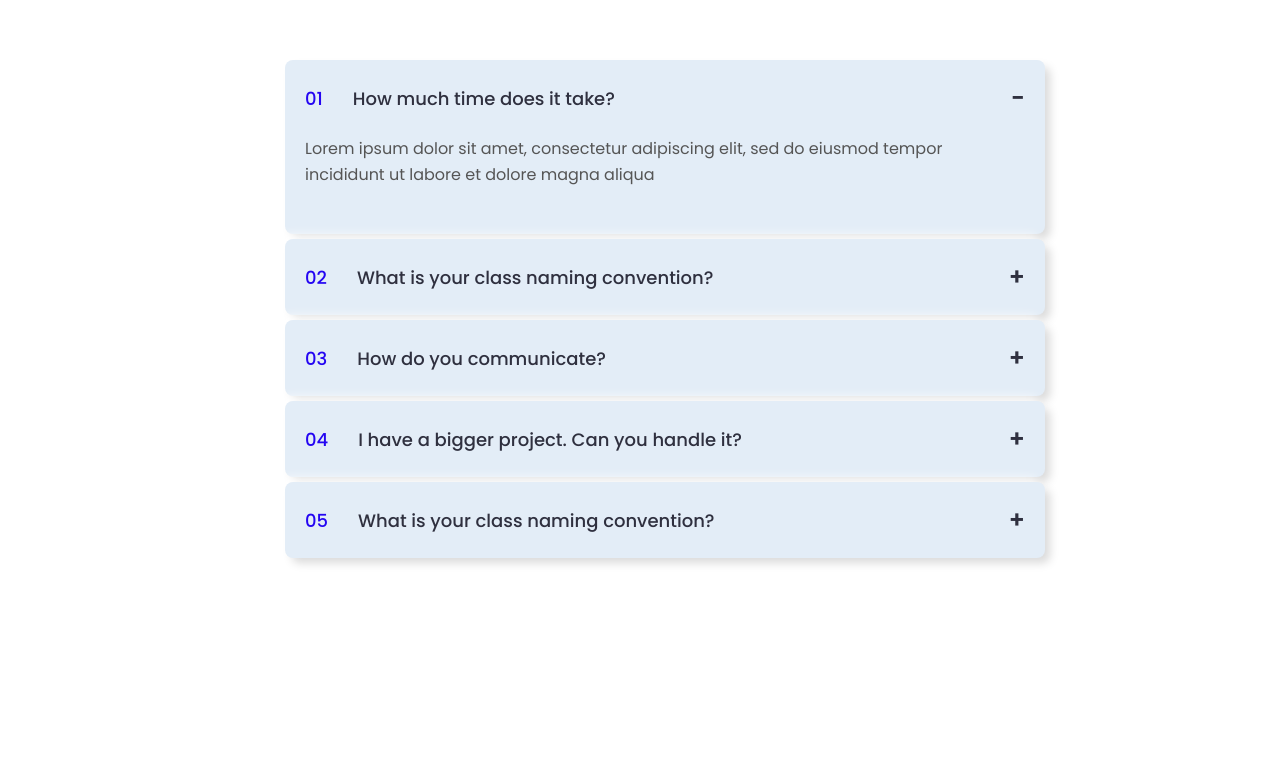
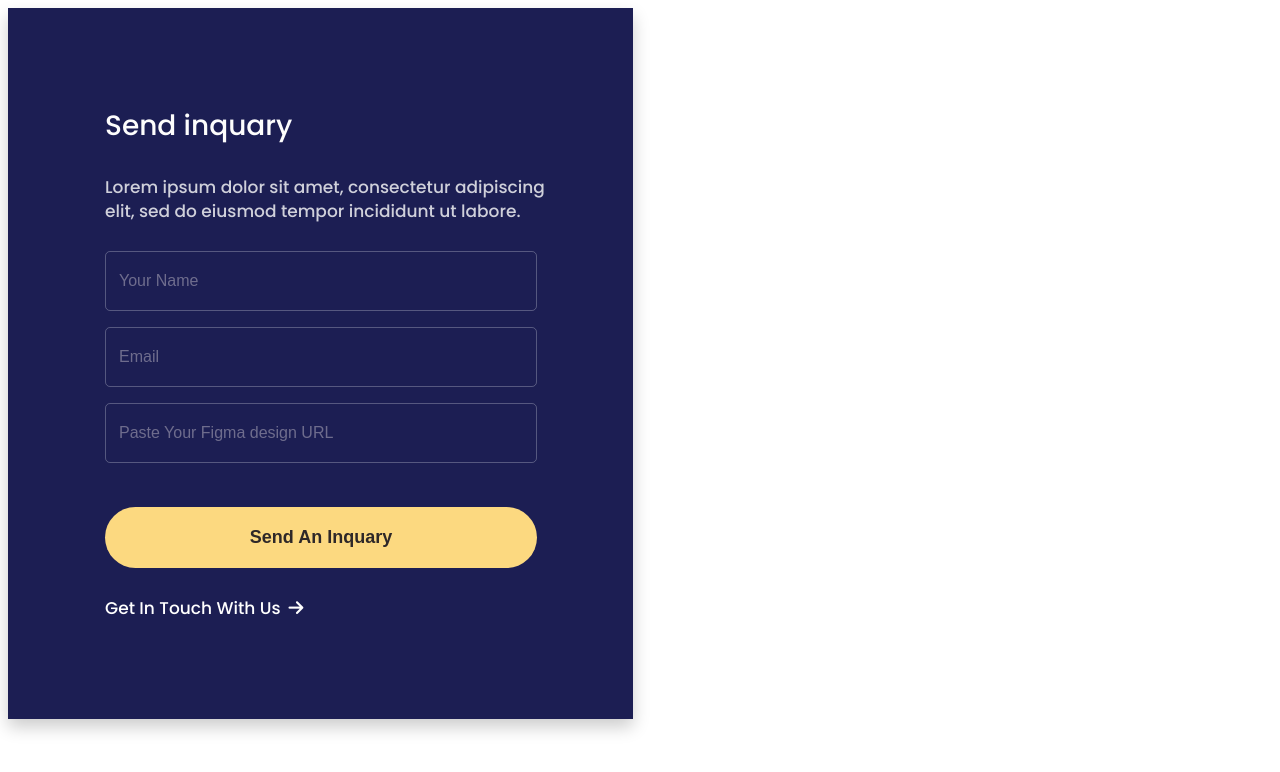
Before and after one commit to Sifatullah-Ripon/Webflow-Agency-Project, a plain HTML site: page index.html in a window 1280 px wide. Drawn offline with Linux system fonts and the light colour scheme.

Commit message:
Building Form Component: Almost Done

```diff
--- a/css/styles.css
+++ b/css/styles.css
@@ -324,3 +324,116 @@ input[type="radio"] {
 .accordion input[type="radio"]:checked + label::after {
     content: '-';
 }
+
+
+
+/* Form */
+
+
+
+.form-container {
+    background-color: rgba(28, 30, 83);
+    padding: 3.2rem;
+    max-width: 62.5rem;
+    width: 100%;
+    box-shadow: 0 8px 16px rgba(0, 0, 0, 0.2);
+    transition: box-shadow 0.3s;
+}
+.form-content {
+    width: 43.2rem;
+    margin: 6.5rem;
+}
+
+.form-container:hover {
+    box-shadow: 0 12px 24px rgba(0, 0, 0, 0.3);
+}
+
+.form-container h2 {
+    margin-bottom: 2.8rem;
+    color: #fdfdfd;
+    font-size: 2.8rem;
+    font-weight: 500;
+
+}
+.form-container p {
+    width: 45rem;
+    margin-bottom: 2.8rem;
+    color: #fdfdfdcc;
+    font-size: 1.7rem;
+    font-weight: 500;
+    line-height: 2.4rem;
+}
+
+.form-group {
+    margin-bottom: 1.6rem;
+}
+
+.form-group input {
+    width: 100%;
+    padding: 1.3rem;
+    font-size: 1.6rem;
+    border: 1px solid #e1e3e94b;
+    border-radius: 5px;
+    transition: border-color 0.3s, background-color 0.3s;
+    background-color: transparent;
+    color: #ffffff;
+    height: 6rem;
+}
+
+.form-group input::placeholder {
+    color: #eee7e78e;
+    opacity: 0.7;
+}
+
+.form-group input:focus {
+    border-color: #f3f3f3;
+    outline: none;
+}
+
+.submit-btn {
+    width: 100%;
+    padding: 2rem;
+    font-size: 1.8rem;
+    font-weight: 600;
+    color: #2e2828;
+    background-color: #fcd980;
+    border: none;
+    border-radius: 6rem;
+    cursor: pointer;
+    transition: background-color 0.3s, transform 0.2s;
+    -webkit-border-radius: 6rem;
+    -moz-border-radius: 6rem;
+    -ms-border-radius: 6rem;
+    -o-border-radius: 6rem;
+    margin: 2.8rem 0;
+}
+
+.submit-btn:hover {
+    color: #fff;
+    background-color: #1c1e83;
+    transform: translateY(-2px);
+}
+
+.submit-btn:active {
+    transform: translateY(0);
+}
+
+.form-content .form-link {
+    color: #fff;
+    text-transform: capitalize;
+    font-size: 1.7rem;
+    font-weight: 500;
+}
+
+.form-link  i {
+    margin-left: 8px;
+    transition: margin 0.15s;
+    -webkit-transition: margin 0.15s;
+    -moz-transition: margin 0.15s;
+    -ms-transition: margin 0.15s;
+    -o-transition: margin 0.15s;
+}
+
+.form-link:hover i {
+    margin-left: 10px;
+}
--- a/index.html
+++ b/index.html
@@ -14,44 +14,25 @@
 
 
 
-    <ul class="accordion">
-        <li>
-            <input type="radio" name="accordion" id="first" checked>
-            <label for="first"><span>01</span><p>How much time does it take?</p></label>
-            <div class="content">
-                <p>Lorem ipsum dolor sit amet, consectetur adipiscing elit, sed do eiusmod tempor incididunt ut labore et dolore magna aliqua</p>
-            </div>
-        </li>
-        <li>
-            <input type="radio" name="accordion" id="second">
-            <label for="second"><span>02</span><p>What is your class naming convention?</p></label>
-            <div class="content">
-                <p>Lorem ipsum dolor sit amet, consectetur adipiscing elit, sed do eiusmod tempor incididunt ut labore et dolore magna aliqua</p>
-            </div>
-        </li>
-        <li>
-            <input type="radio" name="accordion" id="third">
-            <label for="third"><span>03</span><p>How do you communicate?</p></label>
-            <div class="content">
-                <p>Lorem ipsum dolor sit amet, consectetur adipiscing elit, sed do eiusmod tempor incididunt ut labore et dolore magna aliqua</p>
-            </div>
-        </li>
-        <li>
-            <input type="radio" name="accordion" id="fourth">
-            <label for="fourth"><span>04</span><p>I have a bigger project. Can you handle it?</p></label>
-            <div class="content">
-                <p>Lorem ipsum dolor sit amet, consectetur adipiscing elit, sed do eiusmod tempor incididunt ut labore et dolore magna aliqua</p>
-            </div>
-        </li>
-        <li>
-            <input type="radio" name="accordion" id="fifth">
-            <label for="fifth"><span>05</span><p>What is your class naming convention?</p></label>
-            <div class="content">
-                <p>Lorem ipsum dolor sit amet, consectetur adipiscing elit, sed do eiusmod tempor incididunt ut labore et dolore magna aliqua</p>
-            </div>
-        </li>
-
-    </ul>
+    <div class="form-container">
+        <div class="form-content">
+            <h2>Send inquary</h2>
+            <p>Lorem ipsum dolor sit amet, consectetur adipiscing elit, sed do eiusmod tempor incididunt ut labore.</p>
+            <form>
+                <div class="form-group">
+                    <input type="text" id="name" name="name" placeholder="Your Name" required>
+                </div>
+                <div class="form-group">
+                    <input type="email" id="email" name="email" placeholder="Email" required>
+                </div>
+                <div class="form-group">
+                    <input type="url" id="url" name="url" placeholder="Paste Your Figma design URL" required>
+                </div>
+                <button type="submit" class="submit-btn">Send An Inquary</button>
+            </form>
+            <a href="#" class="form-link">Get in touch with us<i class="fa-solid fa-arrow-right"></i></a>
+        </div>
+    </div>
 
 
 
```
